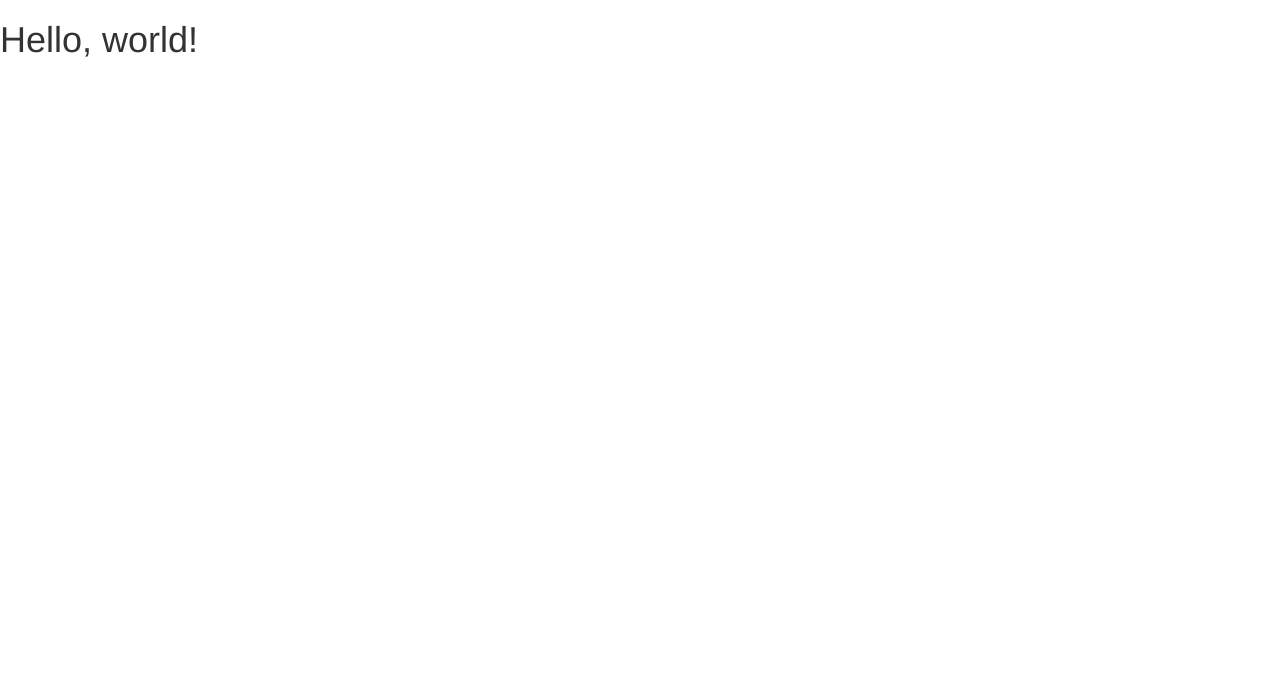
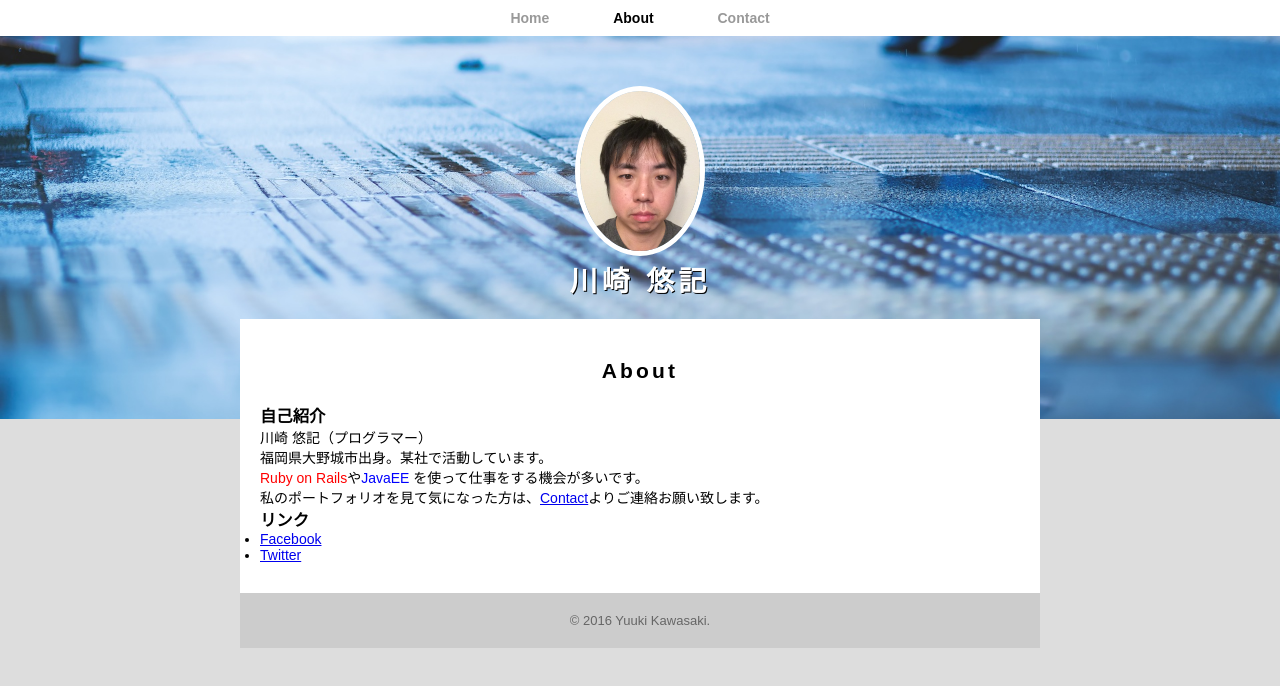
Before and after one commit to yuuki-kawasaki/yuuki-kawasaki.github.io, a plain HTML site: page index.html in a window 1280 px wide. Drawn offline with nearby package versions, Linux system fonts and the light colour scheme.

Commit message:
lesson4 kadai

```diff
--- /dev/null
+++ b/about.css
@@ -0,0 +1,95 @@
+* {
+  margin: 0;
+  padding: 0;
+}
+
+body {
+  font-family: YuGothic, "游ゴシック", "メイリオ", Meiryo, "ヒラギノ角ゴ Pro W3", "Hiragino Kaku Gothic Pro", sans-serif;
+  background-color: #ddd;
+  font-size: 14px;
+}
+
+header{
+  background-image: url("bg.jpg");
+  background-position: center center;
+  background-size: cover;
+  background-repeat: no-repeat;
+  padding-bottom: 100px;
+}
+
+#logo {
+  padding: 20px 0;
+  text-align: center;
+}
+
+#logo img {
+  max-width: 120px;
+  border: 5px solid #fff;
+  border-radius: 100%;
+}
+
+#logo h1 {
+  letter-spacing: 0.15em;
+  color: #fff;
+  text-shadow: 1px 1px 0px #000;
+}
+
+nav{
+  margin: 0 0 30px 0;
+  padding: 10px 0;
+  text-align: center;
+  background-color: #fff;
+}
+
+nav ul{
+  margin: 0 20px;
+  padding: 0;
+}
+
+nav ul li {
+  margin: 0 20px;
+  display: inline-block;
+}
+
+nav ul li a{
+  padding: 15px 10px;
+  text-decoration: none;
+  color: #999;
+  font-weight: bold;
+}
+
+nav ul li a.selected {
+  color: #000;
+}
+
+.container {
+  max-width: 800px;
+  margin: -100px auto 0;
+  background-color: #fff;
+}
+
+section {
+  padding: 30px 20px;
+}
+
+section h2 {
+  padding: 10px 0 20px 0;
+  text-align: center;
+  letter-spacing: 0.15em;
+}
+
+footer {
+  padding: 20px 0;
+  font-size: 93%;
+  text-align: center;
+  background-color: #ccc;
+  color: #666;
+}
+
+span.red {
+  color: red;
+}
+
+span.blue {
+  color: blue;
+}
--- a/index.html
+++ b/index.html
@@ -2,17 +2,40 @@
 <html lang="ja">
   <head>
     <meta charset="utf-8">
-    <meta http-equiv="X-UA-Compatible" content="IE=edge">
-    <meta name="viewport" content="width=device-width, initial-scale=1">
-    <title>Bootstrap Sample</title>
-    <!-- BootstrapのCSS読み込み -->
-    <link rel="stylesheet" href="//maxcdn.bootstrapcdn.com/bootstrap/3.3.5/css/bootstrap.min.css">
-    <!-- jQuery読み込み -->
-    <script src="//ajax.googleapis.com/ajax/libs/jquery/1.11.3/jquery.min.js"></script>
-    <!-- BootstrapのJS読み込み -->
-    <script src="//maxcdn.bootstrapcdn.com/bootstrap/3.3.5/js/bootstrap.min.js"></script>
+    <title>川崎 悠記 | About</title>
+    <link rel="stylesheet" href="about.css">
   </head>
   <body>
-    <h1>Hello, world!</h1>
+    <header>
+      <nav>
+        <ul>
+          <li><a href="index.html">Home</a></li>
+          <li><a href="about.html" class="selected">About</a></li>
+          <li><a href="contact.html">Contact</a></li>
+        </ul>
+      </nav>
+      <div id="logo">
+        <img src="profile.jpg" alt="">
+        <h1>川崎 悠記</h1>
+      </div>
+    </header>
+    <div class="container">
+      <section>
+        <h2>About</h2>
+        <h3>自己紹介</h3>
+        <p>川崎 悠記（プログラマー）</p>
+        <p>福岡県大野城市出身。某社で活動しています。</p>
+        <p><span class="red">Ruby on Rails</span>や<span class="blue">JavaEE</span> を使って仕事をする機会が多いです。</p>
+        <p>私のポートフォリオを見て気になった方は、<a href="contact.html">Contact</a>よりご連絡お願い致します。</p>
+        <h3>リンク</h3>
+        <ul>
+          <li><a href="https://www.facebook.com/tarokirameki" target="_blank">Facebook</a></li>
+          <li><a href="https://twitter.com/tarokirameki" target="_blank">Twitter</a></li>
+        </ul>
+      </section>
+      <footer>
+        <p>&copy; 2016 Yuuki Kawasaki.</p>
+      </footer>
+    </div>
   </body>
 </html>
```
Also changed, not shown: bg.jpg (added), profile.jpg (added).
